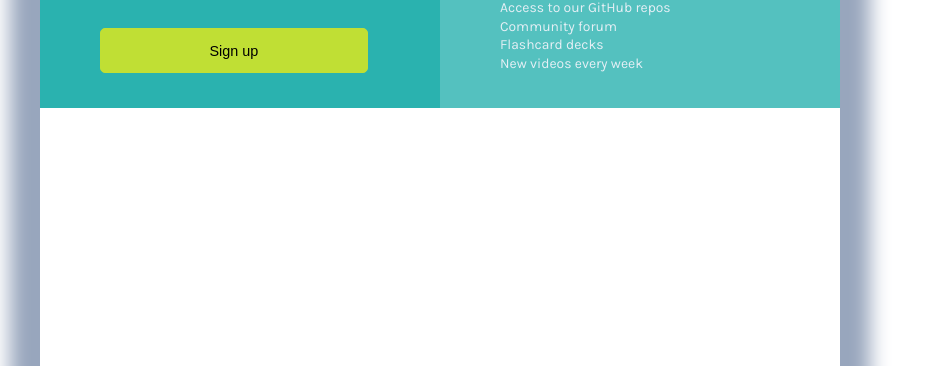
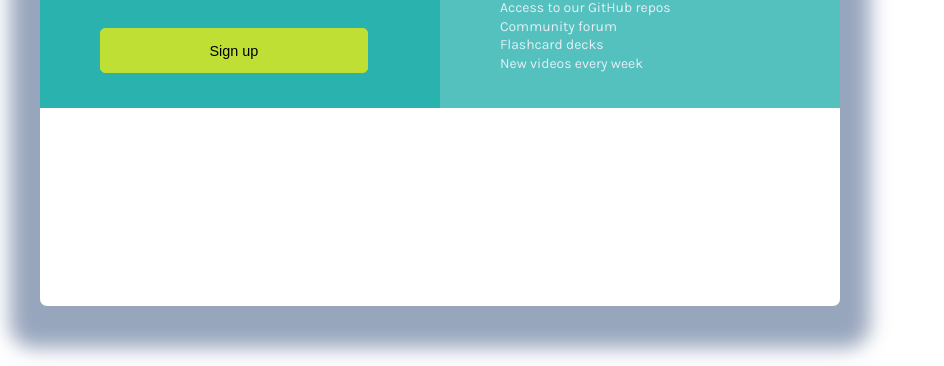
Before and after one commit to JoanaRRSantos/Front-end-card, a plain HTML site: page index.html in a window 1280 px wide. Shown: the part 434-800 px from the top of the page, without its empty margins (0-944 px from the left). Drawn offline with Linux system fonts and the light colour scheme.

Commit message:
Update style.css

```diff
--- a/style.css
+++ b/style.css
@@ -7,7 +7,7 @@ html{
   padding: 40px;
   overflow: hidden;
   width:800px;
-  height: 1000px;
+  height: 700px;
 }
 
 *,
@@ -22,7 +22,7 @@ body{
   border-radius: 7px;
   box-shadow: 0px 12px 20px 30px hsl(218, 22%, 67%);
   width:800px;
-  height: 1000px;
+  height: 700px;
 }
 
 .main-container{
```
